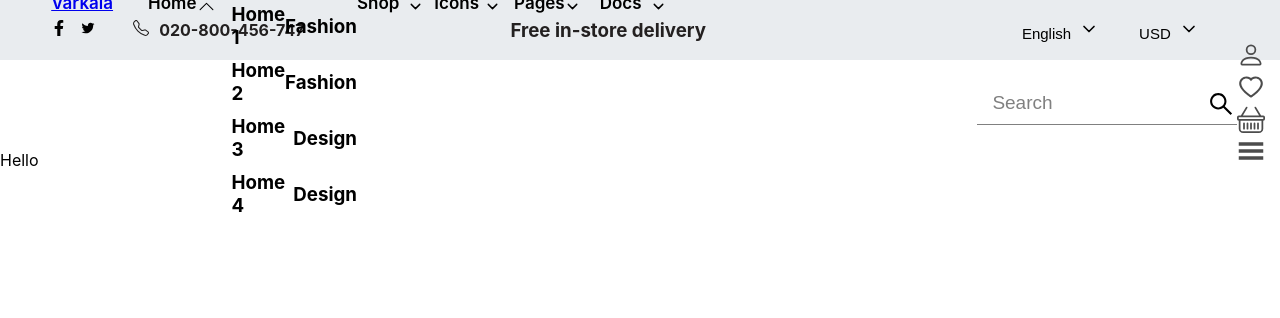
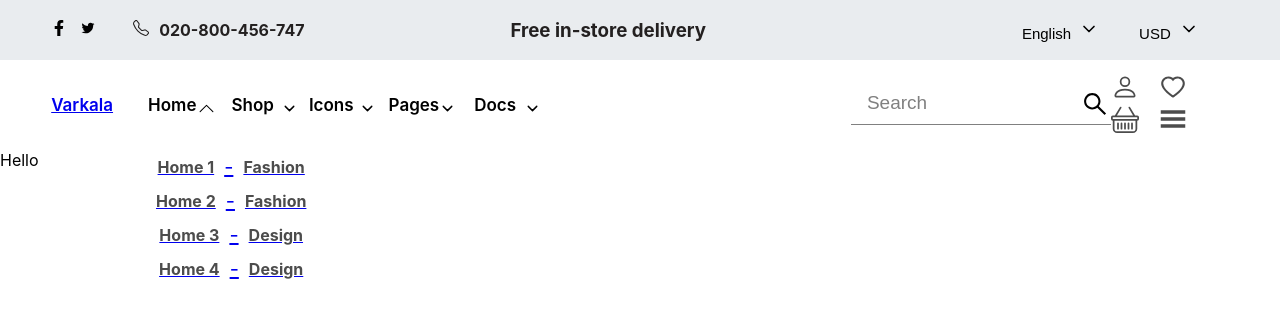
Before and after one commit to Kerimov056/Varkala, a React (Create React App) app: page / in a window 1280 px wide. Both pictures are taken after a click on the item "Home". Shown: the top 318 px of the page. Built offline with nearby package versions, Linux system fonts and the light colour scheme.

Commit message:
Home drowDown menu Porfect

```diff
--- a/src/components/navbar/Navbar.jsx
+++ b/src/components/navbar/Navbar.jsx
@@ -67,10 +67,13 @@ const Navbar = () => {
                             </li>
                             {open && <div className='open'>
                                 {homeList.map((item, i) => (
-                                    <div className='open_in'>
-                                        <h3>{item.home}</h3>
-                                        <h3>{item.style}</h3>
-                                    </div>
+                                    <Link to="/">
+                                        <div className='open_in'>
+                                            <h3 className='h11'>{item.home}</h3>
+                                            <span>-</span>
+                                            <h3 className='h12'>{item.style}</h3>
+                                        </div>
+                                    </Link>
                                 ))}
                             </div>}
                             <li>Shop<FiChevronDown /></li>
--- a/src/components/navbar/navbar.scss
+++ b/src/components/navbar/navbar.scss
@@ -143,14 +143,33 @@ input[type="search"]::placeholder {
 }
 
 .open {
+    position: absolute;
+    margin-top: 50px;
+    margin-left: 80px;
+    background-color: white;
+
     .open_in {
+        width: 200px;
+        height: auto;
+        margin-top: 0   ;
         margin-top: 10px;
         display: flex;
         justify-content: center;
         align-items: center;
 
+        .h11{
+            margin-right:10px;
+        }
+        .h12{
+            margin-left:10px;
+        }
         &>h3 {
+            color: #4c4c4c;
+            font-size: 16px;
+        }
 
+        &>span{
+            font-size: 20px;
         }
     }
 }
```
